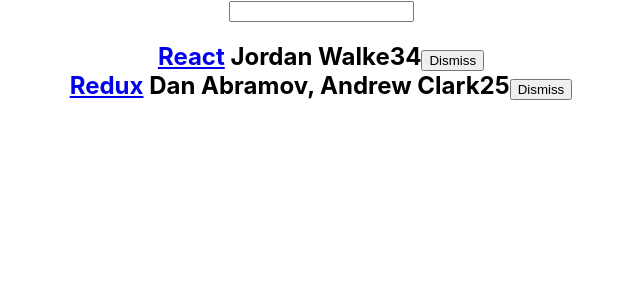
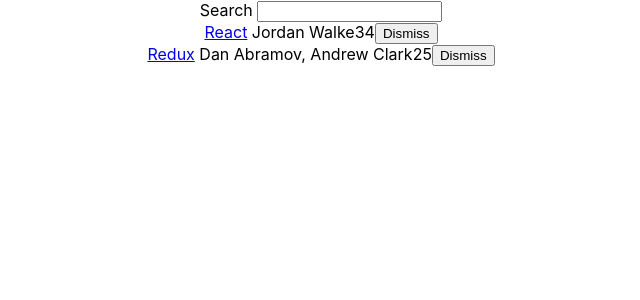
Before and after one commit to Wagar1/ReactAppFromBook, a React (Create React App) app: page / in a window 1280 px wide. Shown: the top 300 px of the page, without its empty margins (319-959 px from the left). Built offline with nearby package versions, Linux system fonts and the light colour scheme.

Commit message:
Added button

```diff
--- a/src/App.js
+++ b/src/App.js
@@ -31,37 +31,66 @@
     const { searchTerm, list } = this.state;
     return (
       <div className="App">
-        <form>
-          <input
-              type = "text"
-              onChange = {this.onSearchChange} />
-        </form>
-        <h2>
-          {
-            list.filter(isSearched(searchTerm)).map((item) => {
-              const onHandleDismiss = () => this.onDismiss(item.objectID);
-              return(
-                <div key={item.objectID}>
-                  <span>
-                    <a href={item.url}>{item.title}</a>
-                  </span>&nbsp;
-                  <span>{item.author}</span>
-                  <span>{item.num_comments}</span>
-                  <span>{item.points}</span>
-                  <span>
-                    <button
-                      onClick={onHandleDismiss}
-                      type="button"
-                    >Dismiss</button>
-                  </span>
-                </div>
-              )
-            })
-          }
-        </h2>
+        <Search
+          value={searchTerm}
+          onChange={this.onSearchChange}
+        >
+          Search
+        </Search>
+        <Table
+          list={list}
+          pattern={searchTerm}
+          onDismiss={this.onDismiss}
+        />
     </div>
     );
   }
 }
 
+class Search extends Component {
+  render() {
+    const { value, onChange, children } = this.props;
+    return (
+      <form>
+        {children} <input
+            type = "text"
+            value = {value}
+            onChange = {onChange} />
+      </form>
+    );
+  }
+}
+
+class Table extends Component {
+  render() {
+    const { list, pattern, onDismiss } = this.props;
+    return (
+      <div>
+        { list.filter(isSearched(pattern)).map(item =>
+          <div key={item.objectID}>
+            <span> <a href={item.url}>{item.title}</a> </span>
+            <span>{item.author}</span>
+            <span>{item.num_comments}</span>
+            <span>{item.points}</span>
+            <span>
+              <Button onClick={() => onDismiss(item.objectID)}> Dismiss </Button>
+            </span>
+          </div> )
+        }
+      </div>
+    );
+  }
+}
+
+class Button extends Component {
+  render() {
+    const { onClick, className = '', children, } = this.props;
+    return (
+      <button onClick={onClick} className={className} type="button">
+        {children}
+      </button>
+    );
+  }
+}
+
 export default App;
```
